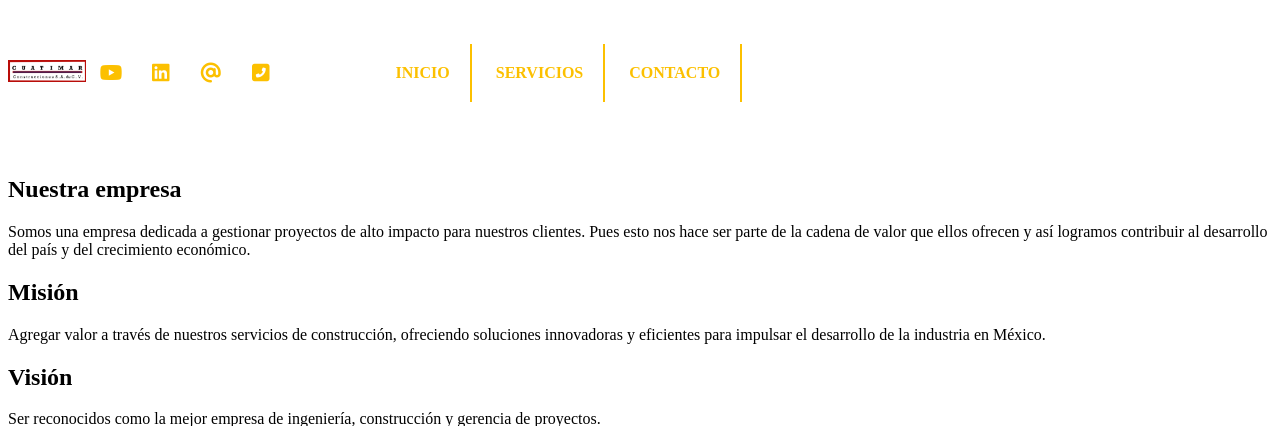
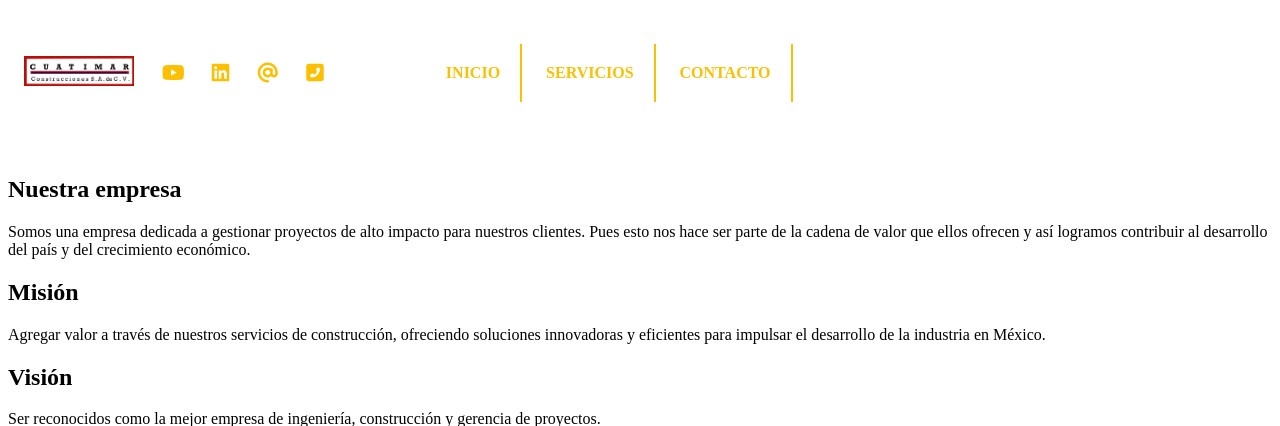
Before and after one commit to DavidCrzBlt/cuatimar_webpage, a PHP site: page / in a window 1280 px wide. Shown: the top 426 px of the page. Run offline with PHP 8.4, Linux system fonts and the light colour scheme; some libraries are stand-ins or nearby versions.

Commit message:
Update styles.css

```diff
--- a/css/styles.css
+++ b/css/styles.css
@@ -1,9 +1,10 @@
 .menu_bar{display: none;}
+.logo{width:15vw; display: flex; align-items: center; justify-content: center;}
 .header_redes{width: 25vw; display: flex; align-items: center;}
 .icon_redes{width:20%; text-align: center;}
 .iconsa{color: #FCC000; text-decoration: none;width:20%; text-align: center;}
 .iconsa:hover{color:#70AD47;}
-header img{max-width: 100%;width:100px;}
+header img{max-width: 110px;width:100%;}
 header{width:100%;display: flex;align-items: center;}
 header nav{z-index:1000;max-width: 1000px; width: 95%; margin: 20px auto;}
 header nav ul{list-style: none;}
@@ -17,6 +18,7 @@ header nav ul li .children li a{display: block;}
 
 @media screen and (max-width:800px){
 
+    .logo{display: none;}
     .menu_bar{display: flex;width: 100vw;position: -webkit-sticky;position: sticky;top:0;background: #ED7D31;height: 15vh;}
     .menu_bar .bt-menu{display: block;padding: 20px;color: #FFF;overflow:hidden;
       font-size: 25px;font-weight: bold;text-decoration: none;}
```
